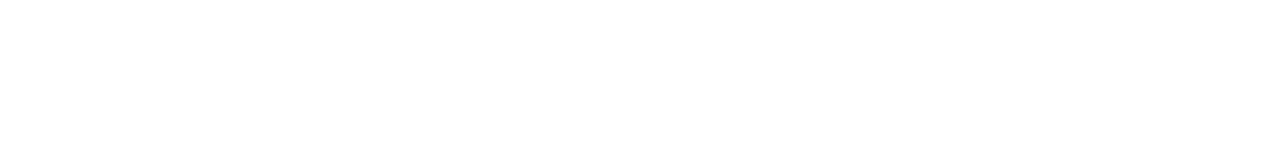
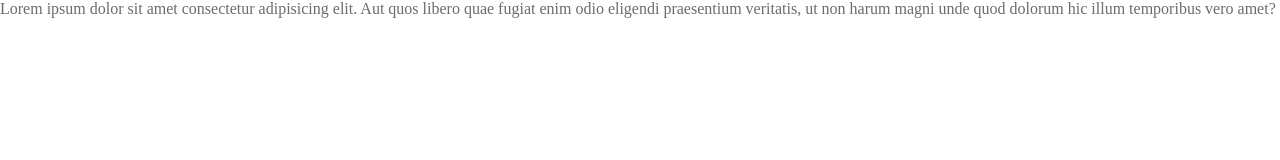
Before and after one commit to SamuelJonata/projetopagtur, a plain HTML site: page index.html in a window 1280 px wide. Drawn offline with Linux system fonts and the light colour scheme.

Commit message:
initial style guide

```diff
--- a/index.html
+++ b/index.html
@@ -7,6 +7,8 @@
     <link rel="stylesheet" href="styles/index.css">
 </head>
 <body>
-
+   <p>
+    Lorem ipsum dolor sit amet consectetur adipisicing elit. Aut quos libero quae fugiat enim odio eligendi praesentium veritatis, ut non harum magni unde quod dolorum hic illum temporibus vero amet?
+   </p>
 </body>
 </html>
--- a/styles/global.css
+++ b/styles/global.css
@@ -3,3 +3,19 @@
     padding: 0;
     box-sizing: border-box;
 }
+
+:root {
+    --brand-color: #EF5F4C;
+    --shape-transparency: #ffffff8f;
+    --background-color: #FFFFFF;
+    --surface-color: #F5F5F5;
+    --skeleton-color:  #D9D9D9;
+    --text-color-primary: #313131;
+    --text-color-secondary: #6C6C6C;
+
+
+}
+body {
+    color: var(--text-color-secondary);
+    background-color: var(--background-color);
+}
```
Also changed, not shown: assets/AirplaneTilt.svg (added), assets/Image 01.png (added), assets/Image 02.png (added), assets/Image 03.png (added), assets/Image 04.png (added), assets/Image 05.png (added), assets/Image 06.png (added), assets/Image 07.png (added), assets/Image 08.png (added), assets/Image 09.png (added), assets/Image 10.png (added), assets/Image 11.png (added), assets/Image.svg (added), assets/Logo.svg (added), 2 more files, 1 other file.
